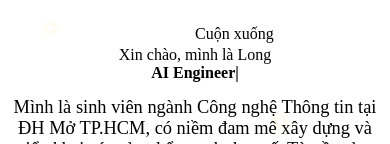
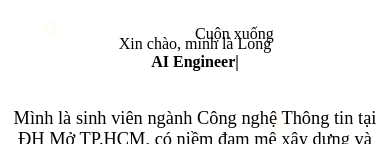
Before and after one commit to wyattz666/portfolio, a React (Vite) app: page / in a window 390 px wide. Shown: the part 380-524 px from the top of the page. Built offline with nearby package versions, Linux system fonts and the light colour scheme; the HTML template or start-up script is replaced by a standard one.

Commit message:
fix: improve mobile UI for header menu and hero title

```diff
--- a/src/components/Header/Header.module.css
+++ b/src/components/Header/Header.module.css
@@ -113,12 +113,17 @@
 }
 
 .mobileNav {
+  position: absolute;
+  top: 100%;
+  left: 0;
+  right: 0;
   overflow: hidden;
   background: rgba(255, 247, 251, 0.97);
   backdrop-filter: blur(14px);
   display: flex;
   flex-direction: column;
   padding: 0 var(--sp-4);
+  box-shadow: 0 16px 32px rgba(184, 169, 255, 0.12);
 }
 
 .mobileNavLink {
--- a/src/features/hero/components/Hero.jsx
+++ b/src/features/hero/components/Hero.jsx
@@ -1,4 +1,5 @@
 import { motion } from 'framer-motion';
+import { cn } from '../../../utils/cn';
 import Button from '../../../components/Button';
 import avatarImg from '../../../assets/images/avatar.jpg';
 import styles from './Hero.module.css';
@@ -33,8 +34,8 @@ export default function Hero() {
             Xin chào, mình là Long
           </motion.span>
 
-          <motion.h1 className={styles.title} variants={item} style={{ minHeight: '1.2em' }}>
-            <span className="gradient-text">
+          <motion.h1 className={styles.title} variants={item}>
+            <span className={cn('gradient-text', styles.titleWrapper)}>
               <Typewriter words={['Full-stack Developer', 'AI Engineer']} />
             </span>
           </motion.h1>
--- a/src/features/hero/components/Hero.module.css
+++ b/src/features/hero/components/Hero.module.css
@@ -20,6 +20,11 @@
   font-size: var(--fs-hero);
   margin-top: var(--sp-3);
   color: var(--color-ink);
+}
+
+.titleWrapper {
+  display: inline-block;
+  min-height: 2.6em; /* 2 lines for mobile */
 }
 
 .subtitle {
@@ -176,6 +181,12 @@
   }
 }
 
+@media (min-width: 901px) {
+  .titleWrapper {
+    min-height: 1.2em; /* 1 line for desktop */
+  }
+}
+
 .avatarImage {
   width: 100%;
   height: 100%;
```
